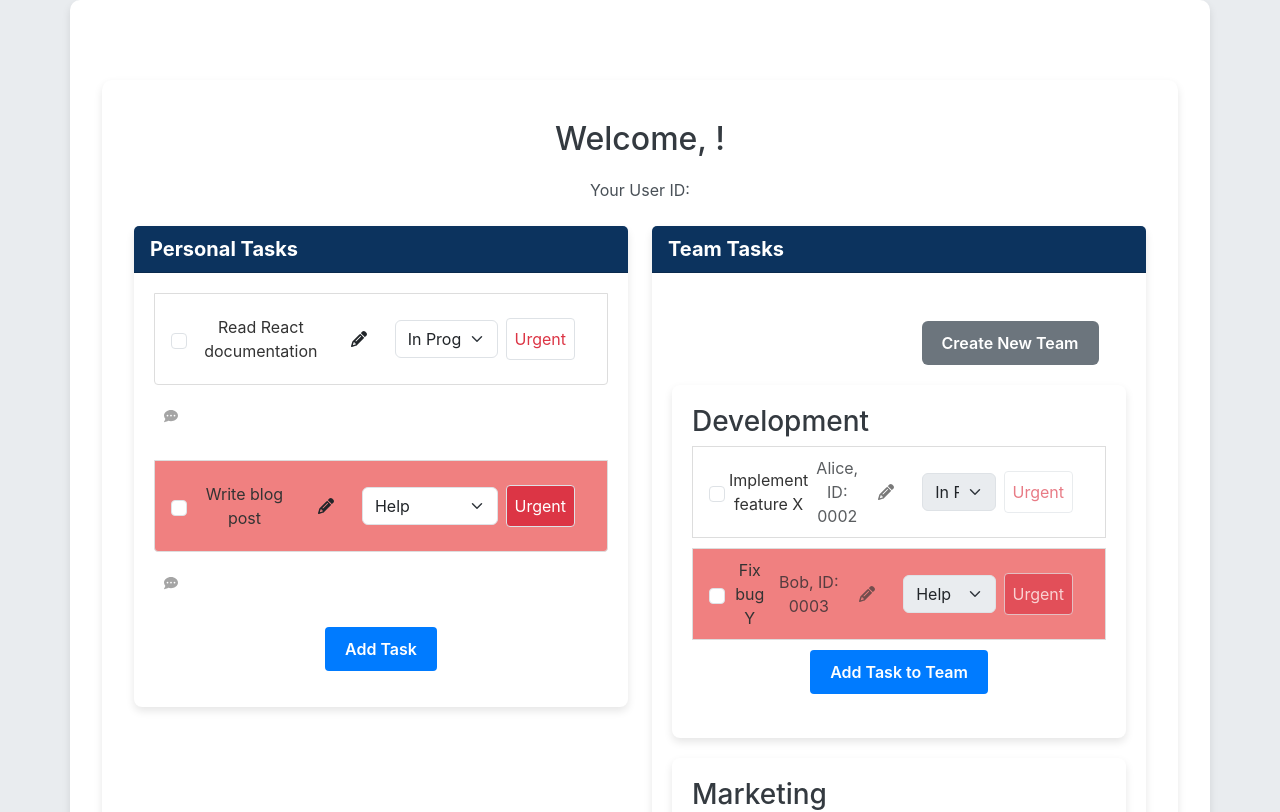
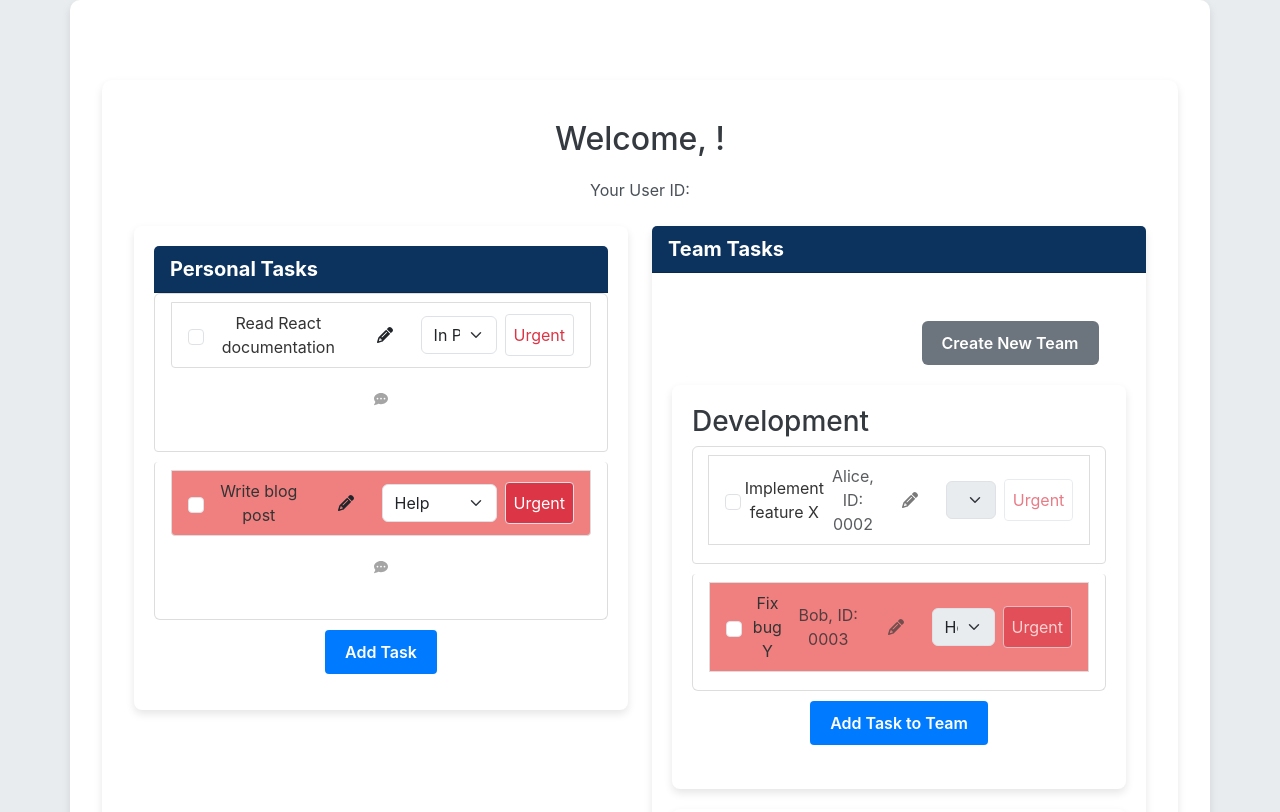
Before and after one commit to MarciaPratas2000/user-team-task-manager, a React (Create React App) app in the folder frontend/: page /user-dashboard in a window 1280 px wide. Shown: the top 812 px of the page. Built offline with nearby package versions, Linux system fonts and the light colour scheme.

Commit message:
Drag-and-drop logic for task management between personal and team lists

```diff
--- a/frontend/package.json
+++ b/frontend/package.json
@@ -9,6 +9,7 @@
     "@testing-library/react": "^13.4.0",
     "@testing-library/user-event": "^13.5.0",
     "react": "^18.3.1",
+    "react-beautiful-dnd": "^13.1.1",
     "react-dom": "^18.3.1",
     "react-router-dom": "^6.25.1",
     "react-scripts": "5.0.1",
--- a/frontend/src/Elements/Components/TaskItem/TaskItem.js
+++ b/frontend/src/Elements/Components/TaskItem/TaskItem.js
@@ -2,8 +2,7 @@ import React, { useState } from 'react';
 import CommentBubble from '../CommentBubble/CommentBubble';
 import './TaskItem.css';
 import { FontAwesomeIcon } from '@fortawesome/react-fontawesome';
-import { faPencilAlt, faCheck, faTimes, } from '@fortawesome/free-solid-svg-icons'; // Import the new icons
-
+import { faPencilAlt, faCheck, faTimes } from '@fortawesome/free-solid-svg-icons'; // Import the necessary icons
 
 const TaskItem = ({
   userid,
@@ -40,11 +39,8 @@ const TaskItem = ({
 
   const handleEdit = () => {
     if (task.userId === userid || isCreator) {
-      setIsEditing((prev) => !prev);
-
-      if (!isEditing) {
+      setIsEditing(true);
       setUpdatedTask(task.task);
-      }
     }
   };
 
@@ -58,7 +54,7 @@ const TaskItem = ({
   };
 
   const handleCancel = () => {
-    setUpdatedTask(task.task); // Reset editText to the original task text
+    setUpdatedTask(task.task); // Reset the task text to the original
     setIsEditing(false);
   };
 
@@ -68,15 +64,10 @@ const TaskItem = ({
     }
   };
 
-
-
-
-
   return (
     <div className='taskItem'>
-    <li className={`list-group-item d-flex justify-content-between align-items-center ${getTaskClassName(task)}`}>
+      <div className={`list-group-item d-flex justify-content-between align-items-center ${getTaskClassName(task)}`}>
         <div className="d-flex align-items-center">
-
           <input
             className="form-check-input me-1"
             type="checkbox"
@@ -98,27 +89,31 @@ const TaskItem = ({
           </label>
           {!isPersonal && <span className="text-muted ms-2">{task.createdBy}, ID: {task.userId}</span>}
         </div>
-      <div>
 
-      </div>
+        <div className="d-flex align-items-center">
           <button
-          className={`btn ${isEditing ? 'btn-save' : 'btn-edit'} `}
+            className={`btn ${isEditing ? 'btn-save' : 'btn-edit'} ms-2`}
             onClick={isEditing ? handleSave : handleEdit}
             disabled={!isCreator && userid !== task.userId}
             aria-label={isEditing ? 'Save task' : 'Edit task'}
           >
-          <FontAwesomeIcon icon={isEditing ? faCheck : faPencilAlt} title='Edit Task' />
+            <FontAwesomeIcon icon={isEditing ? faCheck : faPencilAlt} />
           </button>
           {isEditing && (
-          <button className="btn btn-cancel " onClick={handleCancel}>
-          <FontAwesomeIcon icon={faTimes} /> {/* Checkmark for Save */}
-
+            <button
+              className="btn btn-cancel ms-2"
+              onClick={handleCancel}
+              aria-label="Cancel edit"
+            >
+              <FontAwesomeIcon icon={faTimes} />
             </button>
           )}
-      <div>
+        </div>
+
+        <div className="d-flex align-items-center ms-2">
           <select
             disabled={!isCreator && userid !== task.userId}
-          className="form-select ms-2"
+            className="form-select"
             value={task.status}
             onChange={(e) => onStatusChange && onStatusChange(index, e.target.value, isPersonal)}
           >
@@ -128,19 +123,17 @@ const TaskItem = ({
             <option value="Complete">Complete</option>
             <option value="Eliminate">Delete</option>
           </select>
-      </div>
           <button
-          className={`btn border ${task.isUrgent ? 'btn-danger' : 'btn-outline-danger'} m-3 p-2`}
+            className={`btn border ms-2 ${task.isUrgent ? 'btn-danger' : 'btn-outline-danger'} p-2`}
             disabled={!isCreator && userid !== task.userId}
-
             onClick={() => onUrgencyToggle && onUrgencyToggle(index, isPersonal)}
             aria-label="Mark as urgent"
           >
             Urgent
           </button>
-      <div>
         </div>
-    </li>
+      </div>
+
       {(isCreator || userid === task.userId) && (
         <CommentBubble
           onSave={handleAddComment}
--- a/frontend/src/Elements/Components/TaskList/TaskList.js
+++ b/frontend/src/Elements/Components/TaskList/TaskList.js
@@ -1,4 +1,5 @@
 import React from 'react';
+import { Draggable } from 'react-beautiful-dnd';
 import TaskItem from '../TaskItem/TaskItem'; // Ensure correct path
 import './TaskList.css';
 
@@ -12,14 +13,25 @@ const TaskList = ({
   isPersonal,
   userid,
   isCreator,
-  onAddComment
-
+  onAddComment,
+  isDraggable = true // Add a prop to control draggable behavior
 }) => {
   return (
     <ul className="list-group">
       {tasks.map((task, index) => (
+        <Draggable
+          key={task.id} // Ensure each task has a unique id
+          draggableId={task.id} // Use a unique identifier for draggableId
+          index={index}
+        >
+          {(provided) => (
+            <li
+              ref={provided.innerRef}
+              {...provided.draggableProps}
+              {...provided.dragHandleProps}
+              className="list-group-item"
+            >
               <TaskItem
-          key={index}
                 task={task}
                 index={index}
                 onCheckboxChange={onCheckboxChange}
@@ -32,6 +44,9 @@ const TaskList = ({
                 isCreator={isCreator}
                 onAddComment={onAddComment}
               />
+            </li>
+          )}
+        </Draggable>
       ))}
     </ul>
   );
--- a/frontend/src/Elements/Components/TeamSection/TeamSection.js
+++ b/frontend/src/Elements/Components/TeamSection/TeamSection.js
@@ -4,6 +4,7 @@ import AddTaskForm from '../AddTaskForm/AddTaskForm'; // Ensure correct path
 import './TeamSection.css';
 import { FontAwesomeIcon } from '@fortawesome/react-fontawesome';
 import { faTrashAlt } from '@fortawesome/free-solid-svg-icons'; // Import trash can icon
+import { Droppable } from 'react-beautiful-dnd';
 
 const TeamSection = ({
   team,
@@ -14,15 +15,13 @@ const TeamSection = ({
   onAddTask,
   onDeleteTask,
   onUpdateTask,
-  onDeleteTeam, // Ensure this is defined
+  onDeleteTeam,
   userid,
   isCreator,
   isPersonal,
   onAddComment
-
 }) => {
   const [showAddTaskForm, setShowAddTaskForm] = useState(false);
-   isCreator = team.creatorId === userid;
 
   const toggleAddTaskForm = () => setShowAddTaskForm(!showAddTaskForm);
 
@@ -33,6 +32,13 @@ const TeamSection = ({
 
   return (
     <div className="team-section">
+    <Droppable droppableId={`teamTasks-${teamIndex.toString()}`} type="TASK" direction='vertical'  >
+      {(provided) => (
+        <div
+          ref={provided.innerRef}
+          {...provided.droppableProps}
+
+          >
           <div className='d-flex justify-content-between'>
             <h3>{team.teamName}</h3>
             {isCreator && (
@@ -60,10 +66,9 @@ const TeamSection = ({
             onUpdateTask={(taskIndex, updatedTask) => {
               const task = team.tasks[taskIndex];
               if (task.userId === userid || isCreator) {
-            onUpdateTask(taskIndex,updatedTask);
+                onUpdateTask(taskIndex, updatedTask);
               }
             }}
-
             onAddComment={(taskIndex, comment) => {
               const task = team.tasks[taskIndex];
               if (task.userId === userid || isCreator) {
@@ -73,8 +78,10 @@ const TeamSection = ({
             userid={userid}
             isCreator={isCreator}
             isPersonal={isPersonal}
+          />
 
-      />
+          {provided.placeholder}
+
           <div className="text-center mb-4">
             <button
               className="btn btn-primary"
@@ -87,6 +94,9 @@ const TeamSection = ({
             <AddTaskForm onAddTask={handleAddTask} />
           )}
         </div>
+      )}
+    </Droppable>
+    </div>
   );
 };
 
--- a/frontend/src/Elements/Components/UserPage/UserPage.js
+++ b/frontend/src/Elements/Components/UserPage/UserPage.js
@@ -4,29 +4,77 @@ import './UserPage.css';
 import TeamCreationForm from '../TeamCreationForm/TeamCreationForm';
 import TeamSection from '../TeamSection/TeamSection';
 import PersonalSection from '../PersonalSection/PersonalSection';
+import { DragDropContext, Draggable, Droppable } from 'react-beautiful-dnd';
 
-// Initial data
+
 const initialTeams = [
   {
+    id: 'team-1', // Unique identifier for the team
     teamName: "Development",
     creatorId: "0002",
     tasks: [
-      { task: "Implement feature X", status: "In-progress", isUrgent: false, isChecked: false, createdBy: "Alice", userId: "0002", comments: ['hi'] },
-      { task: "Fix bug Y", status: "Help", isUrgent: true, isChecked: false, createdBy: "Bob", userId: "0003", comments: [] }
+      {
+        id: 'task-1', // Unique identifier for the task
+        task: "Implement feature X",
+        status: "In-progress",
+        isUrgent: false,
+        isChecked: false,
+        createdBy: "Alice",
+        userId: "0002",
+        comments: ['hi']
+      },
+      {
+        id: 'task-2', // Unique identifier for the task
+        task: "Fix bug Y",
+        status: "Help",
+        isUrgent: true,
+        isChecked: false,
+        createdBy: "Bob",
+        userId: "0003",
+        comments: []
+      }
     ]
   },
   {
+    id: 'team-2', // Unique identifier for the team
     teamName: "Marketing",
     creatorId: "0004",
     tasks: [
-      { task: "Prepare campaign", status: "Complete", isUrgent: false, isChecked: true, createdBy: "Carol", userId: "0004", comments: [] }
+      {
+        id: 'task-3', // Unique identifier for the task
+        task: "Prepare campaign",
+        status: "Complete",
+        isUrgent: false,
+        isChecked: true,
+        createdBy: "Carol",
+        userId: "0004",
+        comments: []
+      }
     ]
   }
 ];
 
 const initialPersonalTasks = [
-  { task: "Read React documentation", status: "In-progress", isUrgent: false, isChecked: false, createdBy: "Alice", userId: "0002", comments: [] },
-  { task: "Write blog post", status: "Help", isUrgent: true, isChecked: false, createdBy: "Alice", userId: "0002", comments: [] }
+  {
+    id: 'task-4', // Unique identifier for the task
+    task: "Read React documentation",
+    status: "In-progress",
+    isUrgent: false,
+    isChecked: false,
+    createdBy: "Alice",
+    userId: "0002",
+    comments: []
+  },
+  {
+    id: 'task-5', // Unique identifier for the task
+    task: "Write blog post",
+    status: "Help",
+    isUrgent: true,
+    isChecked: false,
+    createdBy: "Alice",
+    userId: "0002",
+    comments: []
+  }
 ];
 
 
@@ -231,31 +279,173 @@ const UserPage = () => {
         )
       );
     }
+  };const handleDragEnd = (result) => {
+    const { source, destination } = result;
+
+    console.log('Drag result:', result);
+    console.log('Source droppableId:', source?.droppableId);
+    console.log('Destination droppableId:', destination?.droppableId);
+    console.log('DraggableId:', result.draggableId);
+    console.log('Source index:', source?.index);
+    console.log('Destination index:', destination?.index);
+
+    // If no destination, exit the function
+    if (!destination) {
+      console.log('Drag ended with no valid destination');
+      return;
+    }
+
+    // Determine if the source and destination are team tasks
+    const isSourceTeam = source.droppableId.startsWith('teamTasks-');
+    const isDestinationTeam = destination.droppableId.startsWith('teamTasks-');
+
+    console.log('Is source team:', isSourceTeam);
+    console.log('Is destination team:', isDestinationTeam);
+
+    // Extract team indices
+    const sourceTeamIndex = isSourceTeam
+      ? parseInt(source.droppableId.split('-')[1], 10)
+      : null;
+    const destinationTeamIndex = isDestinationTeam
+      ? parseInt(destination.droppableId.split('-')[1], 10)
+      : null;
+
+    console.log('Source Team Index:', sourceTeamIndex);
+    console.log('Destination Team Index:', destinationTeamIndex);
+
+    if (source.droppableId === destination.droppableId) {
+      if (source.droppableId === 'personalTasks') {
+        // Moving within personal tasks
+        const startIndex = source.index;
+        const endIndex = destination.index;
+
+        const updatedPersonalTasks = [...personalTasks];
+        const [movedTask] = updatedPersonalTasks.splice(startIndex, 1);
+        updatedPersonalTasks.splice(endIndex, 0, movedTask);
+
+        console.log('Updated personalTasks:', updatedPersonalTasks);
+        setPersonalTasks(updatedPersonalTasks);
+      } else if (isSourceTeam) {
+        // Moving within team tasks
+        const startIndex = source.index;
+        const endIndex = destination.index;
+
+        const updatedTeams = [...teams];
+        const [movedTask] = updatedTeams[sourceTeamIndex].tasks.splice(startIndex, 1);
+        updatedTeams[sourceTeamIndex].tasks.splice(endIndex, 0, movedTask);
+
+        console.log('Updated team tasks:', updatedTeams[sourceTeamIndex].tasks);
+        setTeams(updatedTeams);
+      }
+    } else {
+      if (isSourceTeam && destination.droppableId === 'personalTasks') {
+        // From team to personal
+        const taskIndex = source.index;
+
+        const taskToMove = teams[sourceTeamIndex]?.tasks[taskIndex];
+        if (!taskToMove) {
+          console.error('Task to move is undefined');
+          return;
+        }
+
+        // Check if the user is allowed to move the task
+        if (taskToMove.userId === userid || teams[sourceTeamIndex].creatorId === userid) {
+          const duplicatedTask = { ...taskToMove, id: `task-${Date.now()}` };
+
+          const updatedTeams = [...teams];
+          updatedTeams[sourceTeamIndex].tasks = updatedTeams[sourceTeamIndex].tasks.filter((_, index) => index !== taskIndex);
+
+          console.log('Updated team tasks:', updatedTeams[sourceTeamIndex].tasks);
+          console.log('Duplicated task:', duplicatedTask);
+
+          setTeams(updatedTeams);
+          setPersonalTasks(prevTasks => [...prevTasks, duplicatedTask]);
+        } else {
+          console.error('You do not have permission to move this task');
+        }
+      } else if (source.droppableId === 'personalTasks' && isDestinationTeam) {
+        // From personal to team
+        const taskIndex = source.index;
+
+        if (taskIndex >= personalTasks.length) {
+          console.error('Invalid personal task index:', taskIndex);
+          return;
+        }
+
+        const taskToMove = personalTasks[taskIndex];
+        if (!taskToMove) {
+          console.error('Task to move is undefined');
+          return;
+        }
+
+        // Check if the user is allowed to add the task to the team
+        if (teams[destinationTeamIndex]?.creatorId === userid) {
+          const duplicatedTask = { ...taskToMove, id: `task-${Date.now()}` };
+
+          const updatedPersonalTasks = [...personalTasks];
+          updatedPersonalTasks.splice(taskIndex, 1);
+
+          console.log('Updated personal tasks:', updatedPersonalTasks);
+          console.log('Duplicated task:', duplicatedTask);
+
+          setPersonalTasks(updatedPersonalTasks);
+          setTeams(prevTeams => {
+            const newTeams = [...prevTeams];
+            newTeams[destinationTeamIndex].tasks.push(duplicatedTask);
+            console.log('Updated team tasks:', newTeams[destinationTeamIndex].tasks);
+            return newTeams;
+          });
+        } else {
+          console.error('You do not have permission to add tasks to this team');
+        }
+      }
+    }
   };
+
+
   return (
     <div className="container mt-5 user-page">
       <div className="text-center mb-4">
         <h1>Welcome, {username}!</h1>
-        <p>Your User ID: <strong>{userid}</strong></p>
+        <p>
+          Your User ID: <strong>{userid}</strong>
+        </p>
       </div>
+      <DragDropContext onDragEnd={handleDragEnd}>
         <div className="row">
           <div className="col-md-6">
             <div className="card personal-section">
+              <Droppable droppableId="personalTasks" type="TASK" direction='vertical' >
+                {(provided) => (
+                  <div
+                    ref={provided.innerRef}
+                    {...provided.droppableProps}
+                    className="card-body"
+                  >
                     <div className="card-header">Personal Tasks</div>
-            <div className="card-body">
                     <PersonalSection
                       personalTasks={personalTasks}
-                onCheckboxChange={(taskIndex) => handleCheckboxChange(null, taskIndex, true)}
-                onStatusChange={(taskIndex, newStatus) => handleStatusChange(null, taskIndex, newStatus, true)}
-                onUrgencyToggle={(taskIndex) => handleUrgencyToggle(null, taskIndex, true)}
+                      onCheckboxChange={(taskIndex) =>
+                        handleCheckboxChange(null, taskIndex, true)
+                      }
+                      onStatusChange={(taskIndex, newStatus) =>
+                        handleStatusChange(null, taskIndex, newStatus, true)
+                      }
+                      onUrgencyToggle={(taskIndex) =>
+                        handleUrgencyToggle(null, taskIndex, true)
+                      }
                       onAddTask={handleAddTask}
-                onUpdateTask={(taskIndex, updatedTask) => handleUpdateTask(taskIndex, null, updatedTask, true)}
+                      onUpdateTask={(taskIndex, updatedTask) =>
+                        handleUpdateTask(taskIndex, null, updatedTask, true)
+                      }
                       userid={userid}
                       isPersonal={true}
                       onAddComment={handleAddComment}
-
                     />
+                    {provided.placeholder}
                   </div>
+                )}
+              </Droppable>
             </div>
           </div>
           <div className="col-md-6">
@@ -275,37 +465,33 @@ const UserPage = () => {
                     onCreateTeam={handleCreateTeam}
                     onCancel={() => setIsCreatingTeam(false)}
                     onAddComment={handleAddComment}
-
                   />
                 </div>
               )}
-            <div className="card-body">
+              <div className="card-body ">
                 {teams.map((team, teamIndex) => (
                         <TeamSection
-                    key={teamIndex}
                           team={team}
                           teamIndex={teamIndex}
                           onCheckboxChange={handleCheckboxChange}
                           onStatusChange={handleStatusChange}
                           onUrgencyToggle={handleUrgencyToggle}
                           onAddTask={handleAddTask}
-                    onUpdateTask={(taskIndex, updatedTask) => handleUpdateTask(taskIndex, teamIndex, updatedTask, false)}
+                          onUpdateTask={(taskIndex, updatedTask) =>
+                            handleUpdateTask(taskIndex, teamIndex, updatedTask, false)
+                          }
                           onDeleteTeam={handleDeleteTeam}
                           userid={userid}
-                    isCreator={team.creatorId === userid} // Pass directly
+                          isCreator={team.creatorId === userid}
                           isPersonal={false}
                           onAddComment={handleAddComment}
-
                         />
-
                 ))}
-              console.log('Current User ID:', userid);
-console.log('Task User ID:', task.userId);
-console.log('Is Creator:', isCreator);
               </div>
             </div>
           </div>
         </div>
+      </DragDropContext>
       <div className="d-flex justify-content-end mt-4">
         <button
           className="btn btn-secondary rounded"
```
Also changed, not shown: frontend/src/Elements/Components/PersonalSection/PersonalSection.js (+5 -5 lines), 1 other file (tests, documents, lock files or other folders). Lines whose indentation alone changed are shown as unchanged.
